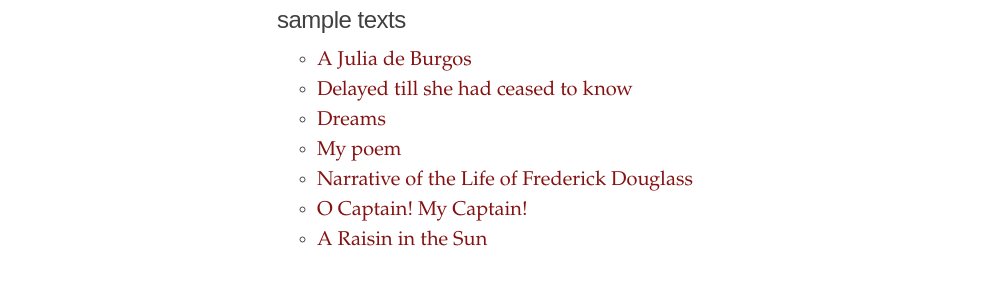
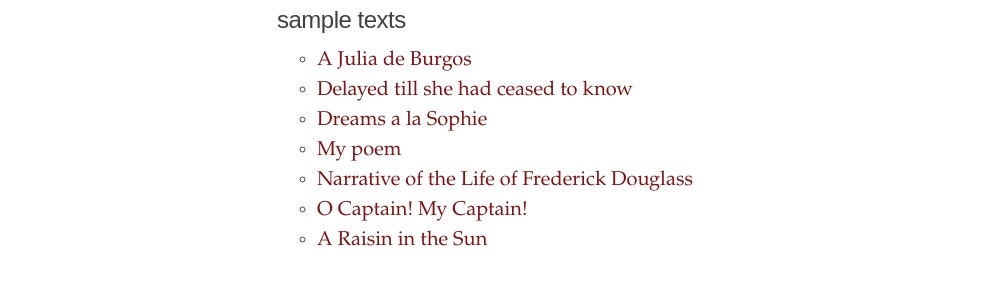
Before and after one commit to sophiarichardson/sample, a Jekyll site: the page built from index.html, in a window 1280 px wide. Shown: the part 509-794 px from the top of the page, without its empty margins (3-999 px from the left). Built offline with Jekyll 4.4.1, drawn with Linux system fonts in a browser that asks for light colours.

Commit message:
Update dreams.md

```diff
--- a/_texts/dreams.md
+++ b/_texts/dreams.md
@@ -1,8 +1,8 @@
 ---
 layout: poem
-title: Dreams
+title: Dreams a la Sophie
 author: Langston Hughes
-editor: Alex Gil
+editor: Sophie
 source: Project Guttenberg
 ---
 
```
